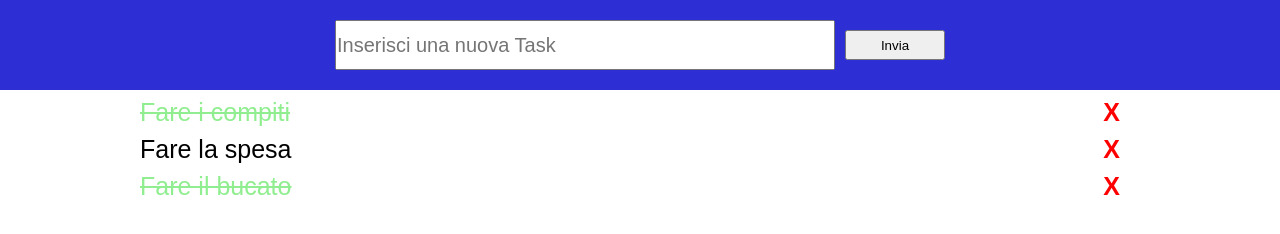
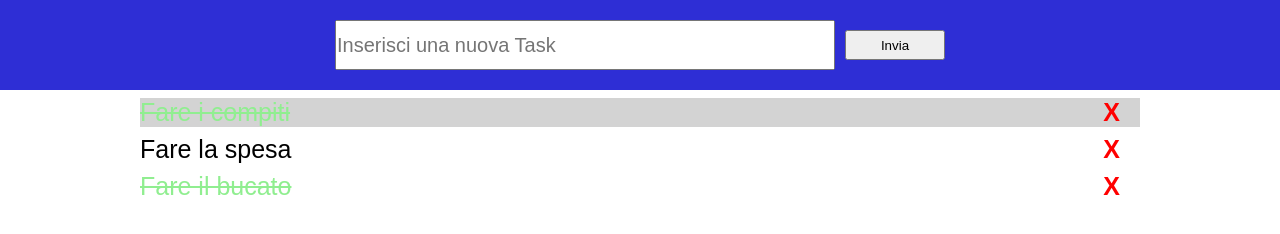
Before and after one commit to santocaridi99/vue-todolist, a plain HTML site: page index.html in a window 1280 px wide. In both pictures the pointer is over the item 640 px from the left and 112 px from the top of the page. Drawn offline with nearby package versions, Linux system fonts and the light colour scheme.

Commit message:
aggiunto commenti

```diff
--- a/css/style.css
+++ b/css/style.css
@@ -15,6 +15,9 @@ li{
 li>span{
     cursor: pointer;
     font-size: 25px;
+}
+li:hover{
+    background-color: lightgrey;
 }
 .done{
     text-decoration: line-through;
```
Also changed, not shown: index.html (+10 -0 lines), js/script.js (+8 -0 lines).
